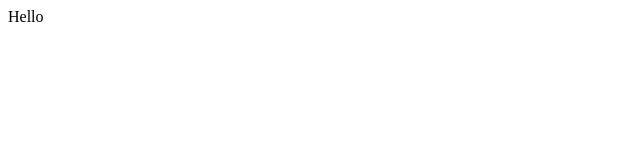
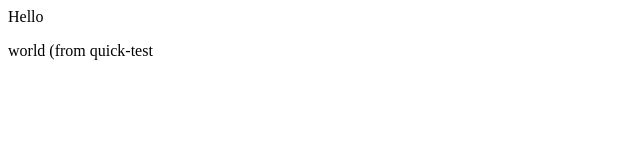
Before and after one commit to Louie-Beren/demo-repo, a plain HTML site: page index.html in a window 1280 px wide. Shown: the whole page, without its empty margins (0-640 px from the left). Drawn offline with Linux system fonts and the light colour scheme.

Commit message:
added world

```diff
--- a/index.html
+++ b/index.html
@@ -1 +1,2 @@
 <Div>Hello</Div>
+<p>world (from quick-test</p>
```
